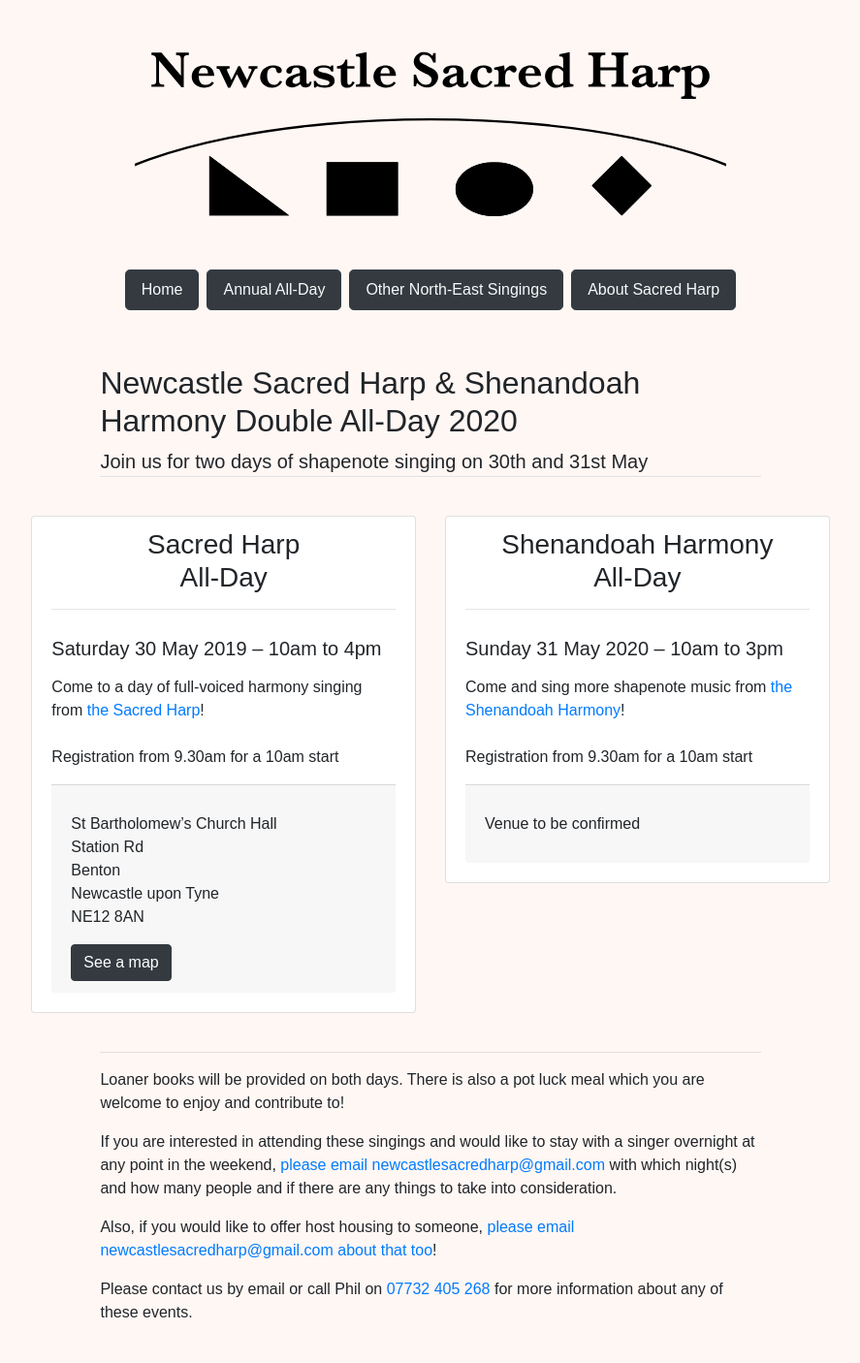
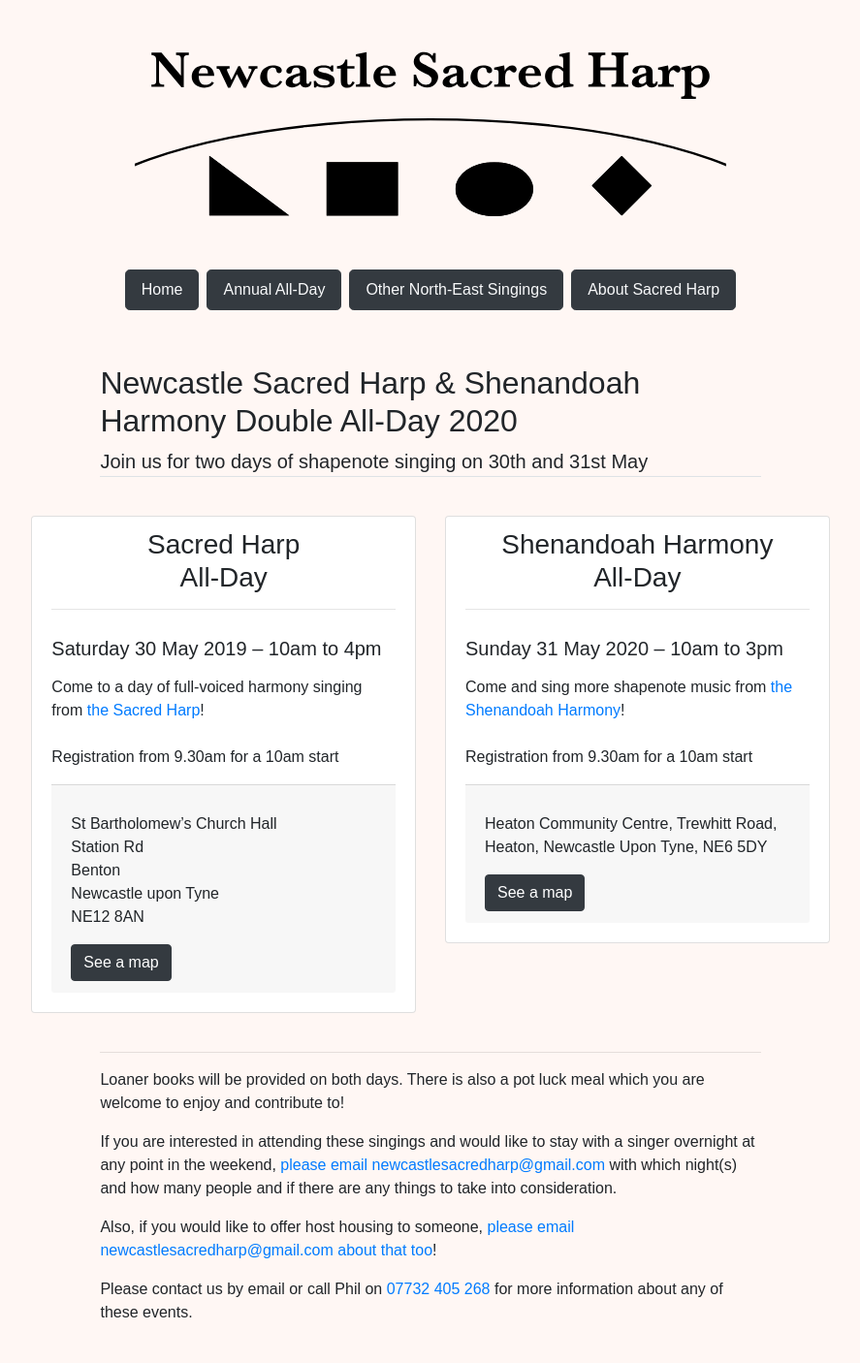
Before and after one commit to newcastle-shapenote/newcastle-shapenote-website, a Jekyll site: the page built from all-day.md, in a window 1280 px wide. Shown: the whole page at 97% size, without its empty margins (196-1083 px from the left). Built offline with Jekyll 4.4.1, drawn with Linux system fonts in a browser that asks for light colours; some web fonts are replaced; a script that is not in the unit is left out.

Commit message:
Update Singing page "all-day"

```diff
--- a/all-day.md
+++ b/all-day.md
@@ -30,11 +30,14 @@
 
       Registration from 9.30am for a 10am start
     singing_google_maps_image: map_holy_biscuit.png
-    singing_google_maps_link: ''
+    singing_google_maps_link: >-
+      https://www.google.co.uk/maps/place/Heaton+Community+Centre/@54.9877778,-1.5757998,17z/data=!3m1!4b1!4m5!3m4!1s0x487e70fbb9a9e23f:0x87c995f6ca408997!8m2!3d54.9877778!4d-1.5736111?hl=en
     singing_name: |
       Shenandoah Harmony
       All-Day
-    singing_venue_details: Venue to be confirmed
+    singing_venue_details: >-
+      Heaton Community Centre, Trewhitt Road, Heaton, Newcastle Upon Tyne, NE6
+      5DY
 ---
 Loaner books will be provided on both days. There is also a pot luck meal which you are welcome to enjoy and contribute to!
 
```
